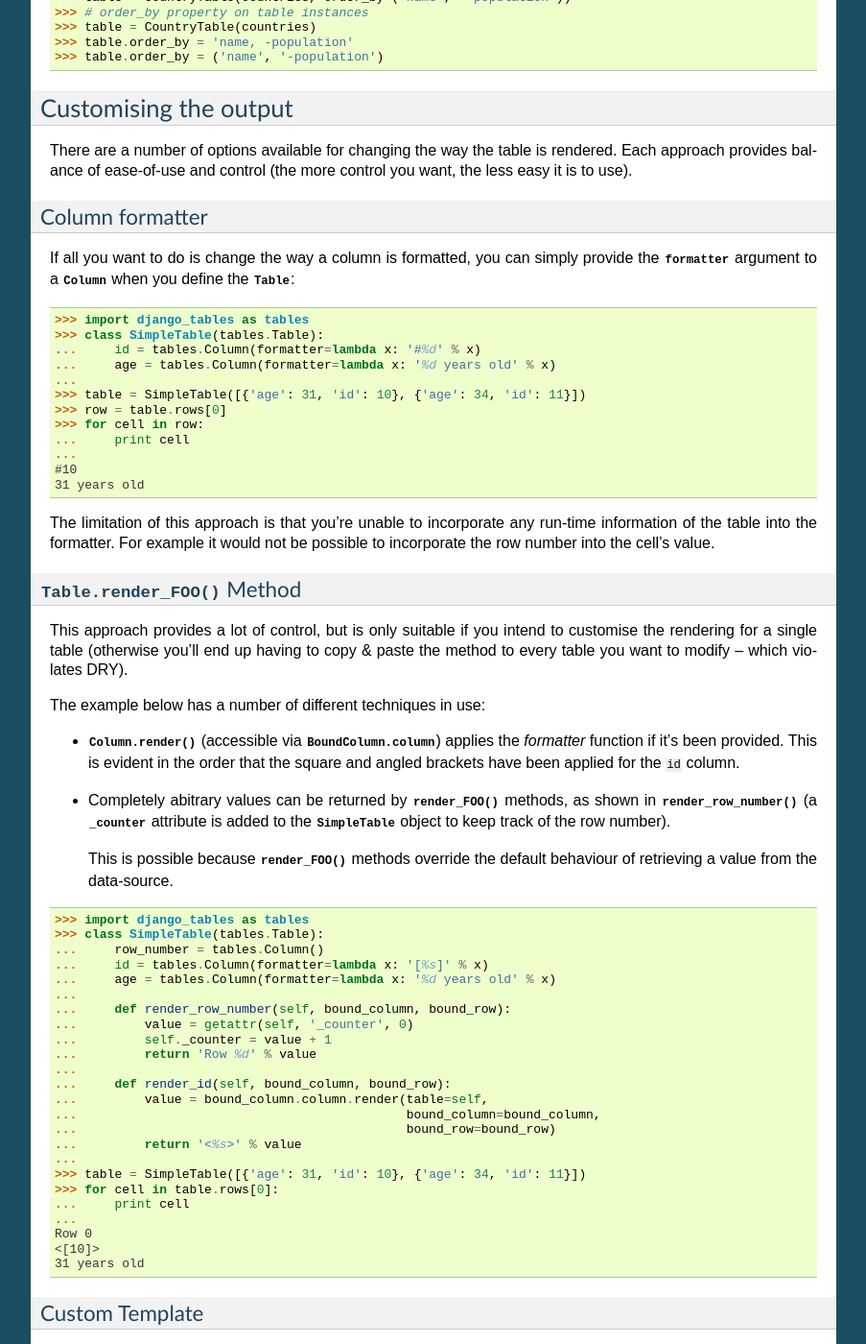
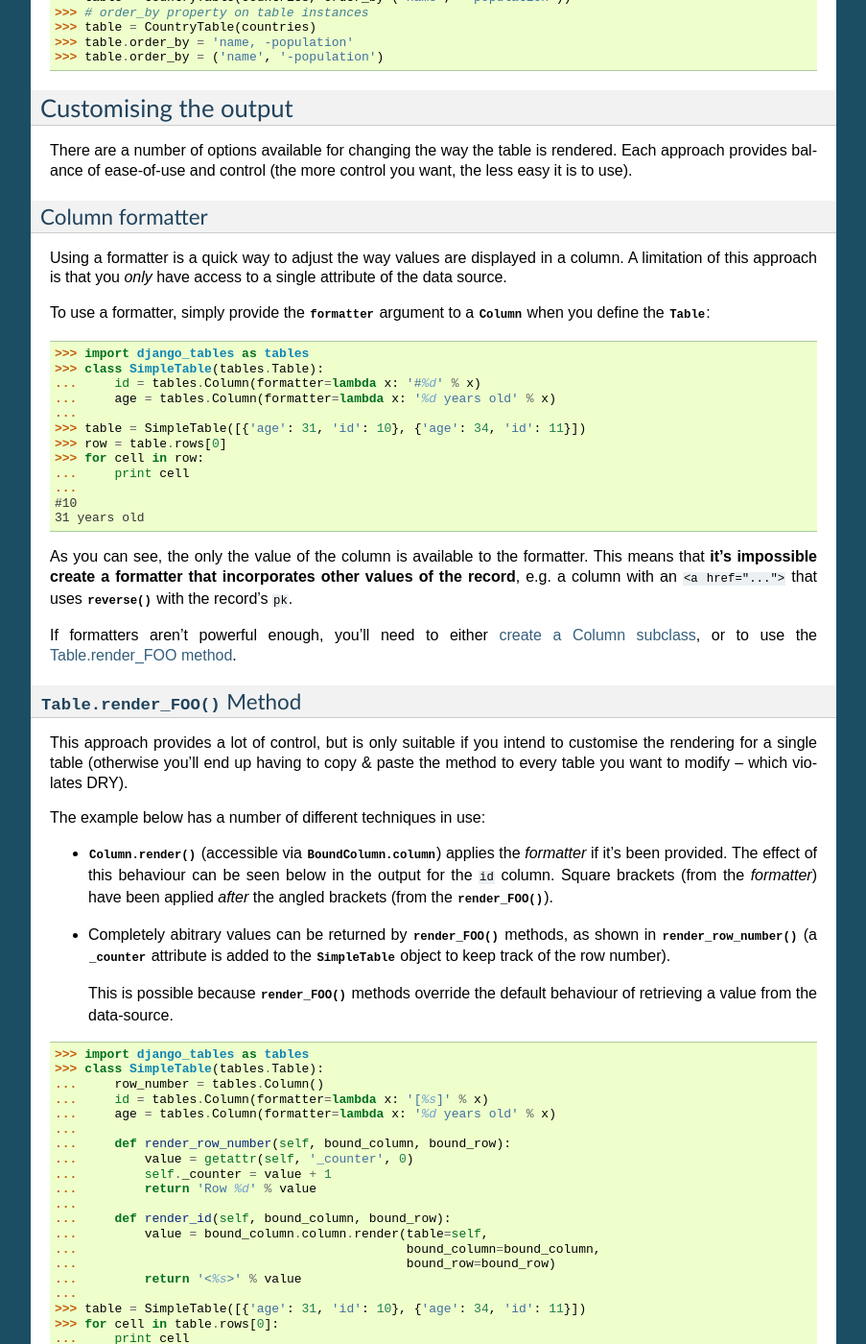
Before and after one commit to jieter/django-tables2, a Sphinx documentation site: the page built from docs/index.rst, in a window 1280 px wide and 1400 px high, scrolled down 1749 px. Shown: the whole window at 96% size, without its empty margins (198-1101 px from the left). Built offline with Sphinx 7.4.7, drawn with Linux system fonts in a browser that asks for light colours; some of the changed text lies outside the part shown.

Commit message:
* Fixed bug in conf.py, where it was trying to use the old VERSION variable in django_tables. * Updated the documentation to clarify the use-cases for column formatters.

```diff
--- a/docs/conf.py
+++ b/docs/conf.py
@@ -50,9 +50,9 @@ project = u'django-tables'
 # built documents.
 #
 # The short X.Y version.
-version = '.'.join(map(str, tables.VERSION[0:2]))
+version = '0.4.0.alpha2.dev'
 # The full version, including alpha/beta/rc tags.
-release = tables.get_version()
+release = '0.4.0.alpha2.dev'
 
 # The language for content autogenerated by Sphinx. Refer to documentation
 # for a list of supported languages.
--- a/docs/index.rst
+++ b/docs/index.rst
@@ -142,9 +142,12 @@ control you want, the less easy it is to use).
 Column formatter
 ----------------
 
-If all you want to do is change the way a column is formatted, you can simply
-provide the :attr:`~Column.formatter` argument to a :class:`Column` when you
-define the :class:`Table`:
+Using a formatter is a quick way to adjust the way values are displayed in a
+column. A limitation of this approach is that you *only* have access to a
+single attribute of the data source.
+
+To use a formatter, simply provide the :attr:`~Column.formatter` argument to a
+:class:`Column` when you define the :class:`Table`:
 
 .. code-block:: python
 
@@ -161,10 +164,17 @@ define the :class:`Table`:
     #10
     31 years old
 
-The limitation of this approach is that you're unable to incorporate any
-run-time information of the table into the formatter. For example it would not
-be possible to incorporate the row number into the cell's value.
+As you can see, the only the value of the column is available to the formatter.
+This means that **it's impossible create a formatter that incorporates other
+values of the record**, e.g. a column with an ``<a href="...">`` that uses
+:func:`reverse` with the record's ``pk``.
 
+If formatters aren't powerful enough, you'll need to either :ref:`create a
+Column subclass <subclassing-column>`, or to use the
+:ref:`Table.render_FOO method <table.render_foo>`.
+
+
+.. _table.render_foo:
 
 :meth:`Table.render_FOO` Method
 -------------------------------
@@ -177,8 +187,10 @@ DRY).
 The example below has a number of different techniques in use:
 
 * :meth:`Column.render` (accessible via :attr:`BoundColumn.column`) applies the
-  *formatter* function if it's been provided. This is evident in the order that
-  the square and angled brackets have been applied for the ``id`` column.
+  *formatter* if it's been provided. The effect of this behaviour can be seen
+  below in the output for the ``id`` column. Square brackets (from the
+  *formatter*) have been applied *after* the angled brackets (from the
+  :meth:`~Table.render_FOO`).
 * Completely abitrary values can be returned by :meth:`render_FOO` methods, as
   shown in :meth:`~SimpleTable.render_row_number` (a :attr:`_counter` attribute
   is added to the :class:`SimpleTable` object to keep track of the row number).
@@ -213,6 +225,11 @@ The example below has a number of different techniques in use:
     <[10]>
     31 years old
 
+The :meth:`Column.render` method is what actually performs the lookup into a
+record to retrieve the column value. In the example above, the
+:meth:`render_row_number` never called :meth:`Column.render` and as a result
+there was not attempt to access the data source to retrieve a value.
+
 
 Custom Template
 ---------------
@@ -243,6 +260,8 @@ ignore the built-in generation tools, and instead pass an instance of your
         </tbody>
     </table>
 
+
+.. _subclassing-column:
 
 Subclassing :class:`Column`
 ---------------------------
```
